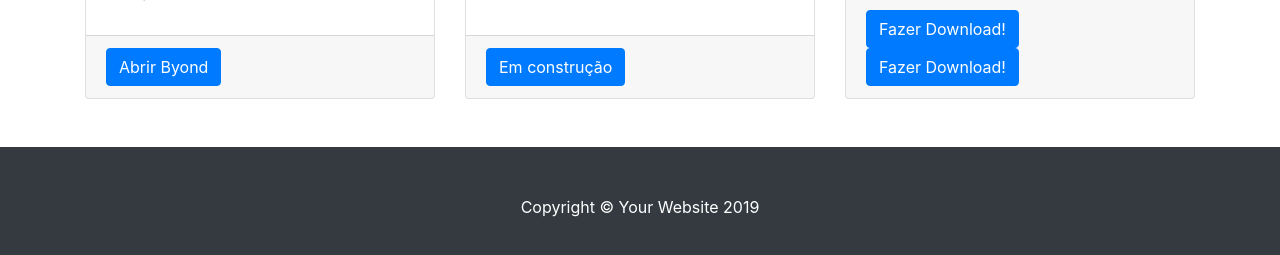
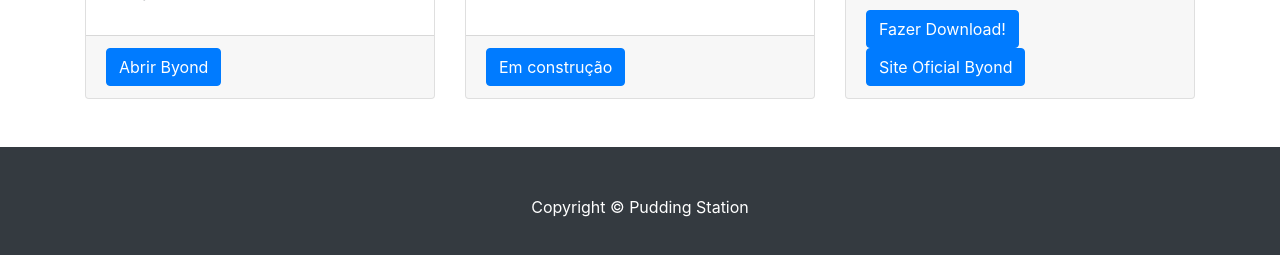
Before and after one commit to Perrett602/Pudimsatation, a website: page index.html in a window 1280 px wide. Shown: the part 1042-1297 px from the top of the page. Drawn offline with Linux system fonts and the light colour scheme; files whose address does not match are found by name.

Commit message:
Update index.html

```diff
--- a/index.html
+++ b/index.html
@@ -125,7 +125,7 @@
           </div>
           <div class="card-footer">
             <a href="https://github.com/Perrett602/Pudimsatation/raw/master/download/512.1479_byond.exe" class="btn btn-primary">Fazer Download!</a>
-            <a href="https://github.com/Perrett602/Pudimsatation/raw/master/download/512.1479_byond.exe" class="btn btn-primary">Fazer Download!</a>
+            <a href="https://byond.com" class="btn btn-primary">Site Oficial Byond</a>
           </div>
         </div>
       </div>
@@ -138,7 +138,7 @@
   <!-- Footer -->
   <footer class="py-5 bg-dark">
     <div class="container">
-      <p class="m-0 text-center text-white">Copyright &copy; Your Website 2019</p>
+      <p class="m-0 text-center text-white">Copyright &copy; Pudding Station</p>
     </div>
     <!-- /.container -->
   </footer>
```
